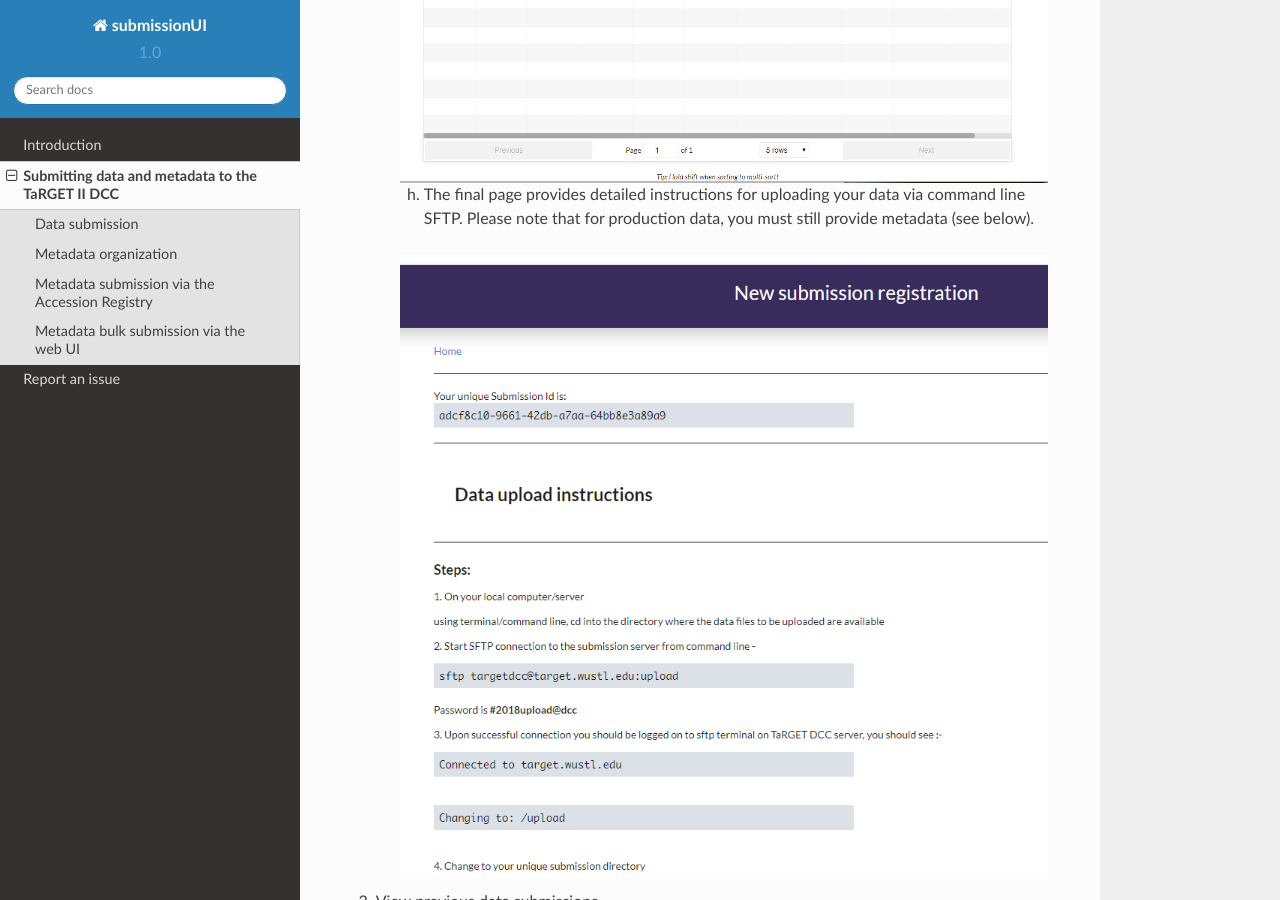
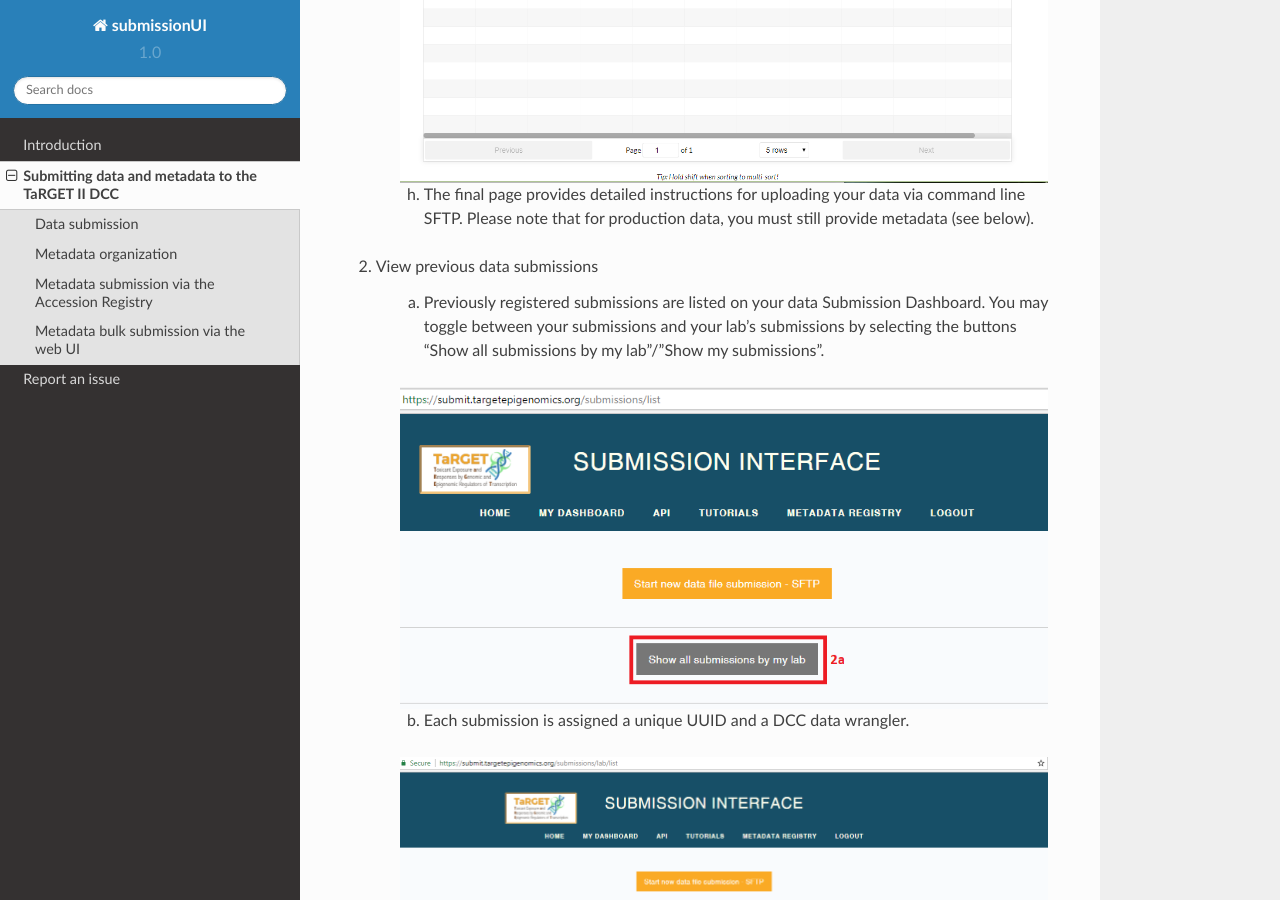
Before and after one commit to target2/submissionUI, a Sphinx documentation site: the page built from docs/tutorial.rst, in a window 1280 px wide and 900 px high, scrolled down 5542 px. Built offline with Sphinx 7.4.7 and the Read the Docs theme 2.0.0, drawn with Linux system fonts in a browser that asks for light colours.

Commit message:
Removed instructions with password!

```diff
--- a/docs/tutorial.rst
+++ b/docs/tutorial.rst
@@ -51,8 +51,6 @@ Data submission
     .. image:: _static/Data_1e3.PNG
 
     h. The final page provides detailed instructions for uploading your data via command line SFTP. Please note that for production data, you must still provide metadata (see below).
-
-    .. image:: _static/Data_1f.PNG
 
 2. View previous data submissions
 
```
